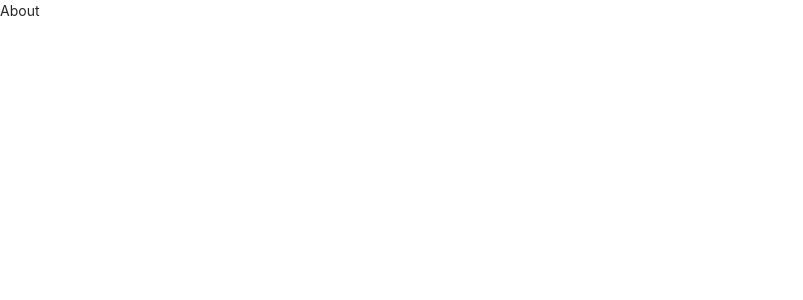
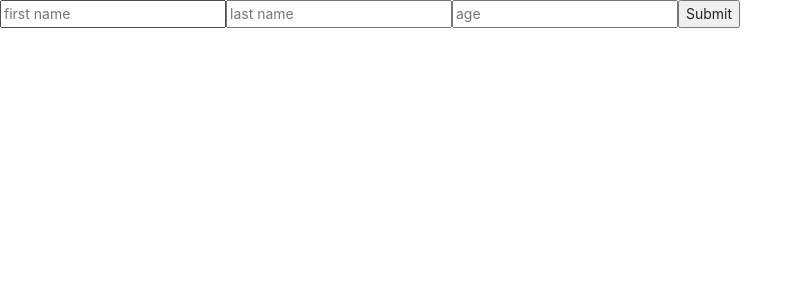
Before and after one commit to lilugirl/react-redux-toolkit-hooks-ts-admin, a React (Create React App) app: page /#/about in a window 1280 px wide. Shown: the top 300 px of the page, without its empty margins (0-803 px from the left). Built offline with nearby package versions, Linux system fonts and the light colour scheme.

Commit message:
react hook form的简单用法

```diff
--- a/package.json
+++ b/package.json
@@ -19,6 +19,7 @@
     "json-server": "^0.16.3",
     "react": "^17.0.1",
     "react-dom": "^17.0.1",
+    "react-hook-form": "^6.15.4",
     "react-redux": "^7.2.0",
     "react-router-dom": "^5.2.0",
     "react-scripts": "4.0.3",
--- a/src/modules/simple/About.tsx
+++ b/src/modules/simple/About.tsx
@@ -1,6 +1,21 @@
 import React from 'react';
+import {useForm} from 'react-hook-form';
 const About=()=>{
-    return (<div>About</div>)
+    const {register,handleSubmit,errors}=useForm();
+    const onSubmit=(data:any)=>{
+      console.log(data)
+    }
+    return (<div>
+        <form onSubmit={handleSubmit(onSubmit)}>
+            <input name="firstname" placeholder="first name" ref={register} />
+            <input name="lastname" placeholder="last name" ref={register({required:true})} />
+            {errors.lastname && 'Last name is required.'}
+            <input name="age" placeholder="age" ref={register({pattern: /\d+/})} />
+            {errors.age && 'Please enternumber for age.'}
+            <input type="submit" />
+        </form>
+
+    </div>)
 }
 
 export default About;
```
Also changed, not shown: 1 other file (tests, documents, lock files or other folders).
